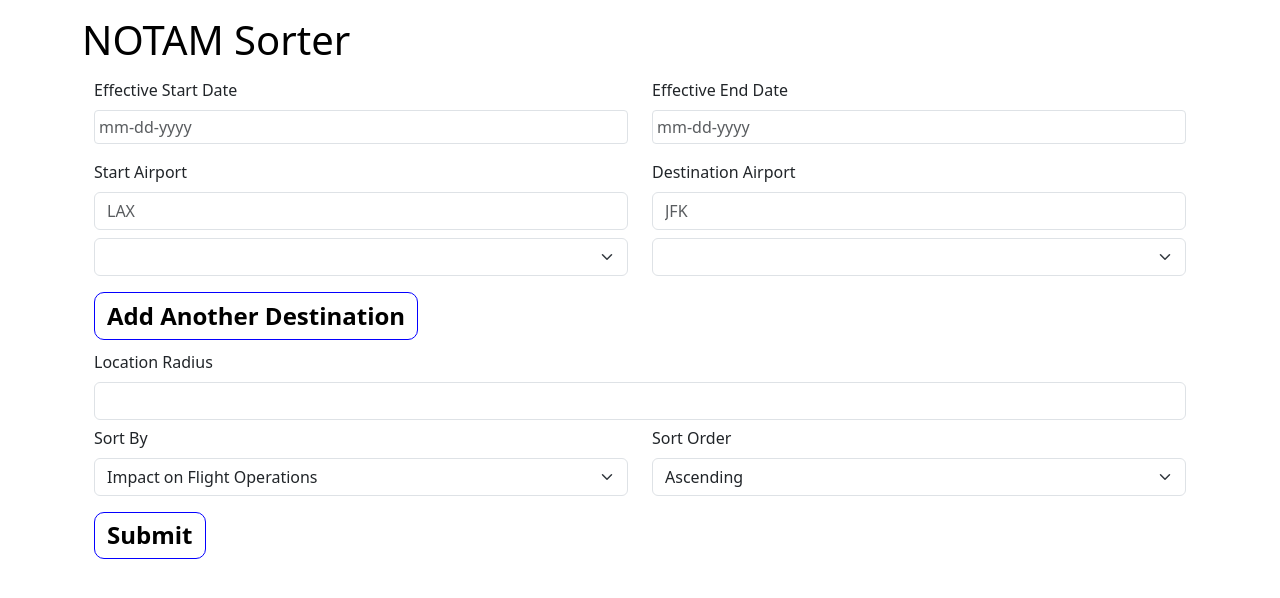
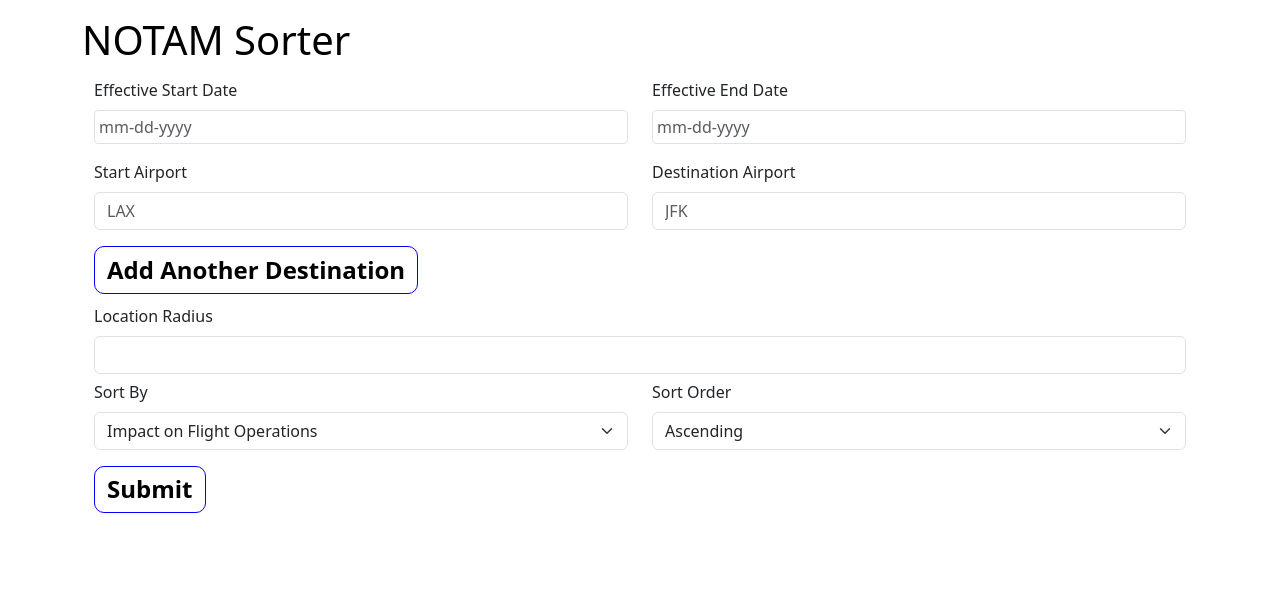
Before and after one commit to Gabrieldowen/NOTAM_API_Example, a Flask app: template templates/form.html in a window 1280 px wide. Shown: the top 598 px of the page. Run offline with Flask 3, Linux system fonts and the light colour scheme; the template is opened without the code that fills it, so the values that code supplies are empty; some libraries are stand-ins or nearby versions.

Commit message:
Updated form.html
Changed startAirport and destAirport.
Added the div class dropdown.

```diff
--- a/templates/form.html
+++ b/templates/form.html
@@ -21,14 +21,14 @@
 	    <div class="row">
                 <div class="col-md-6 mb-3">
                     <label for="startAirport" class="form-label">Start Airport</label>
-                    <input type="text" class="form-control" id="startAirport" name="startAirport" placeholder="LAX" autocomplete="off" oninput="updateAirportOptions('startAirport', 'startAirportSelect')" onclick="updateAirportOptions('startAirport', 'startAirportSelect')">
-		                <select class="form-select mt-2" id="startAirportSelect" name="startAirport" onclick="selectAirport('startAirport', 'startAirportSelect', event)"></select>
+                    <input type="text" class="form-control" id="startAirport" name="startAirport" placeholder="LAX" autocomplete="off" oninput="updateAirportOptions('startAirport', 'startAirportDropdown')">
+                    <div class="dropdown" id="startAirportDropdown"></div>
                     <span id="error-message3"> </span>
                 </div>
                 <div class="col-md-6 mb-3">
                     <label for="destAirport" class="form-label">Destination Airport</label>
-                    <input type="text" class="form-control" id="destAirport" name="destAirport" placeholder="JFK" autocomplete="off" oninput="updateAirportOptions('destAirport', 'destAirportSelect')" onclick="updateAirportOptions('destAirport', 'destAirportSelect')">
-		                <select class="form-select mt-2" id="destAirportSelect" name="destAirport" onclick="selectAirport('destAirport', 'destAirportSelect', event)"></select>
+                    <input type="text" class="form-control" id="destAirport" name="destAirport" placeholder="JFK" autocomplete="off" oninput="updateAirportOptions('destAirport', 'destAirportDropdown')">
+                    <div class="dropdown" id="destAirportDropdown"></div>
                     <span id="error-message4"> </span>
                 </div>
              </div>
@@ -79,8 +79,6 @@
             <span style="--i:11;"></span>
         </div>
     </group>
-
-
 </div>
 
 <script>
```
